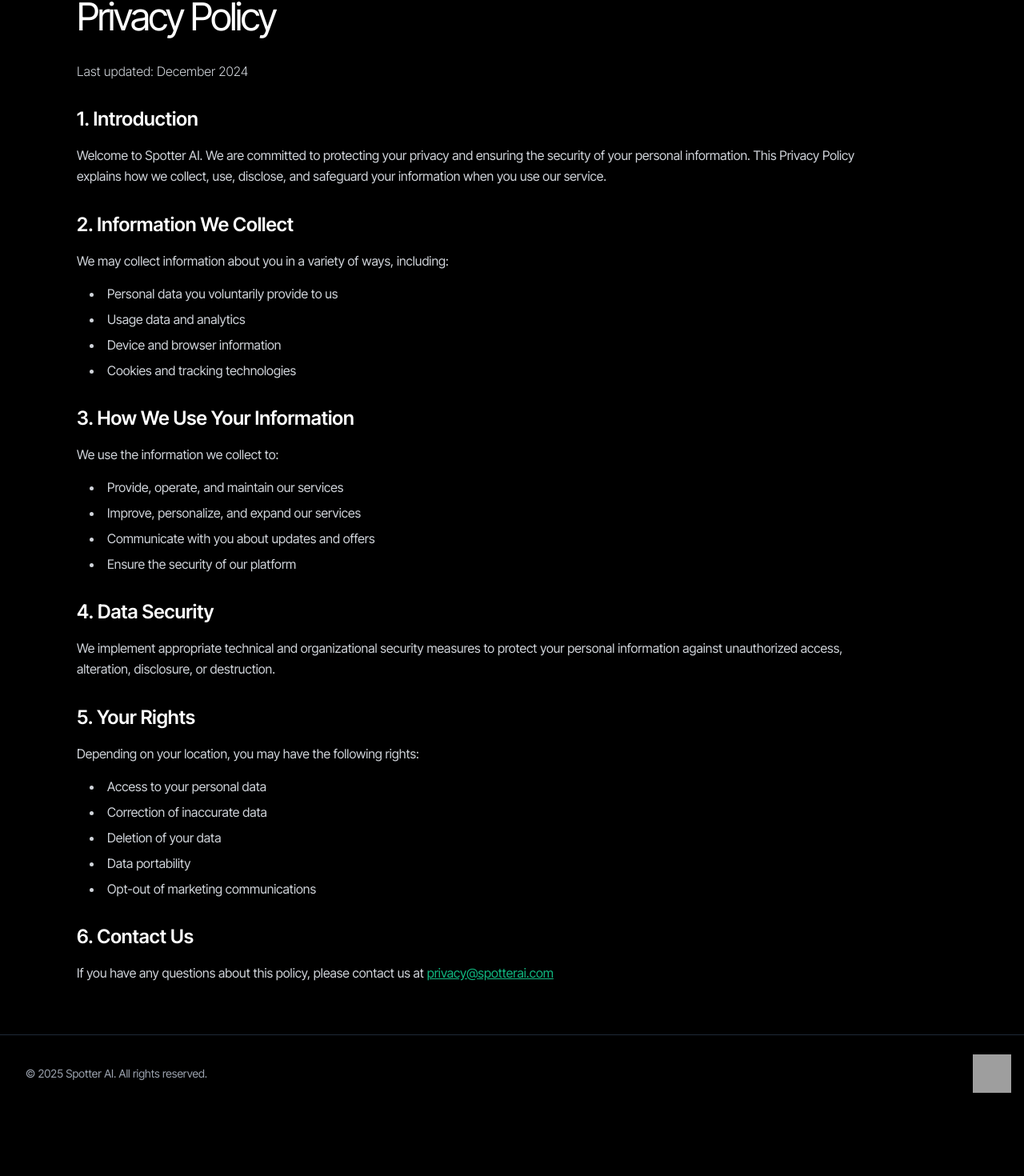
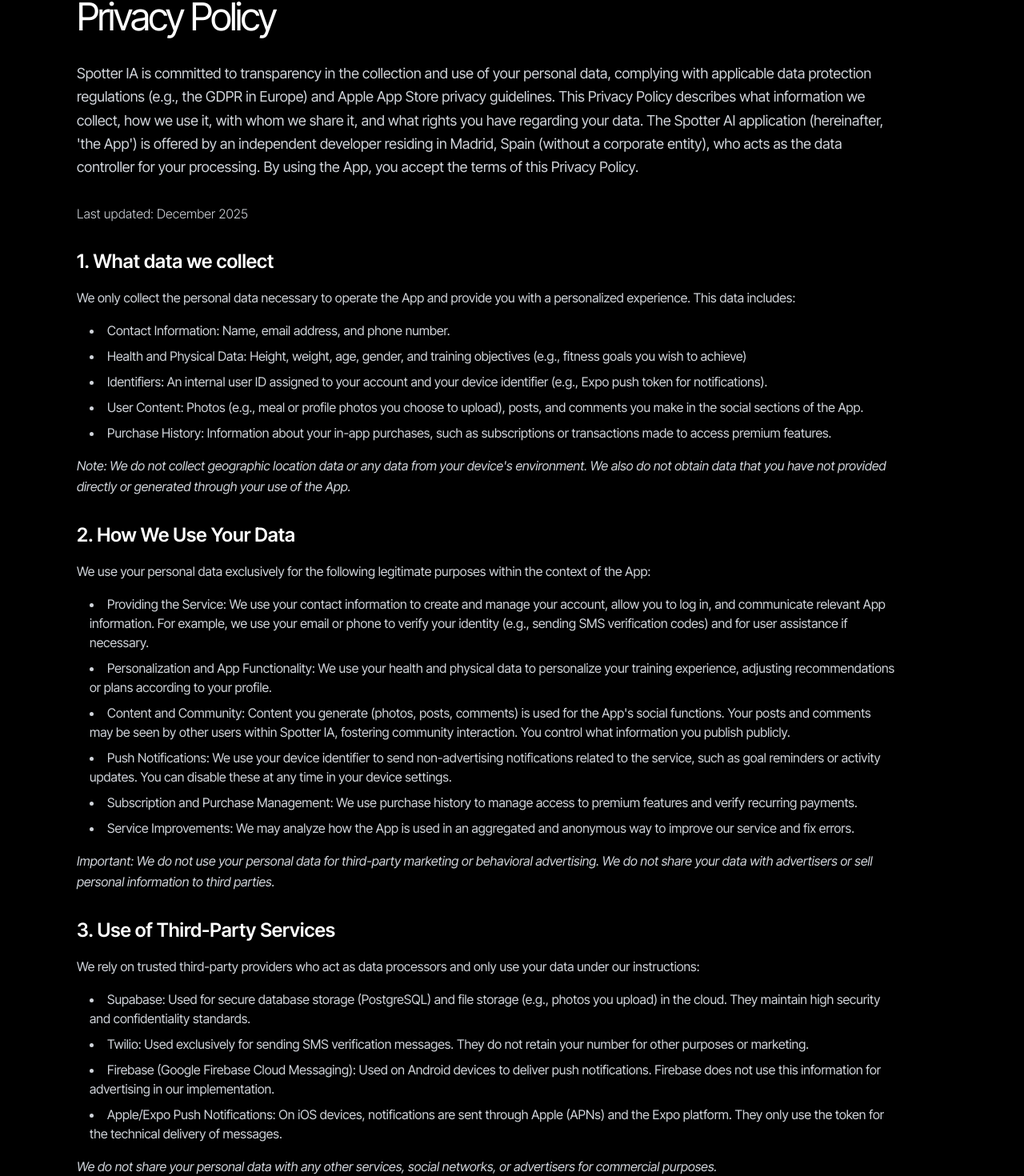
Before and after one commit to Spotter-AI-App/web-spotter, a Next.js app: page /policy in a window 1280 px wide. Shown: the part 148-1618 px from the top of the page at 80% size. Before the commit the page ends 1538 px from the top, so only its background shows below. Built offline with nearby package versions, Linux system fonts and the light colour scheme; grey boxes are pictures that could not be loaded.

Commit message:
Add Privacy Policy

```diff
--- a/app/page.tsx
+++ b/app/page.tsx
@@ -1,5 +1,4 @@
 import Hero from "components/Hero";
-import Features from "components/Features";
 import Section from "components/Section";
 import Customers from "components/Customers";
 import Image from "next/image";
@@ -10,24 +9,19 @@
   return (
     <>
       <Hero />
-      <Features />
       <Section
         leftHalf={
           <>
             <h2 className="text-2xl sm:text-3xl md:text-4xl lg:text-5xl text-gray-900 dark:text-white mb-4">
-              Effortlessly highlight the key features of your app
+              Include here screenshots
             </h2>
-            <p className="text-xl font-light">
-              Our app makes it easy to showcase your key features. With customizable sections, you can highlight the
-              most important aspects of your product. More to come.
-            </p>
           </>
         }
         rightHalf={
           <Image src={"/products/phone.png"} alt="section-image" width={500} height={100} className="w-1/2 h-auto" />
         }
       />
-      <Customers />
+{/*       <Customers />
       <Section
         leftHalf={<Accordion />}
         rightHalf={
@@ -41,7 +35,7 @@
             </p>
           </div>
         }
-      />
+      /> */}
       <Download />
     </>
   );
--- a/app/policy/page.tsx
+++ b/app/policy/page.tsx
@@ -2,55 +2,81 @@
 
 const policySections = [
   {
-    title: "Introduction",
-    content:
-      "Welcome to Spotter AI. We are committed to protecting your privacy and ensuring the security of your personal information. This Privacy Policy explains how we collect, use, disclose, and safeguard your information when you use our service.",
+    title: "What data we collect",
+    content: "We only collect the personal data necessary to operate the App and provide you with a personalized experience.  This data includes:",
+    list: [
+      "Contact Information: Name, email address, and phone number.",
+      "Health and Physical Data: Height, weight, age, gender, and training objectives (e.g., fitness goals you wish to achieve)",
+      "Identifiers: An internal user ID assigned to your account and your device identifier (e.g., Expo push token for notifications).",
+      "User Content: Photos (e.g., meal or profile photos you choose to upload), posts, and comments you make in the social sections of the App.",
+      "Purchase History: Information about your in-app purchases, such as subscriptions or transactions made to access premium features.",
+    ],
+    note: "Note: We do not collect geographic location data or any data from your device's environment. We also do not obtain data that you have not provided directly or generated through your use of the App."
   },
   {
-    title: "Information We Collect",
-    content: "We may collect information about you in a variety of ways, including:",
+    title: "How We Use Your Data",
+    content: "We use your personal data exclusively for the following legitimate purposes within the context of the App:",
     list: [
-      "Personal data you voluntarily provide to us",
-      "Usage data and analytics",
-      "Device and browser information",
-      "Cookies and tracking technologies",
+      "Providing the Service: We use your contact information to create and manage your account, allow you to log in, and communicate relevant App information. For example, we use your email or phone to verify your identity (e.g., sending SMS verification codes) and for user assistance if necessary.",
+      "Personalization and App Functionality: We use your health and physical data to personalize your training experience, adjusting recommendations or plans according to your profile.",
+      "Content and Community: Content you generate (photos, posts, comments) is used for the App's social functions. Your posts and comments may be seen by other users within Spotter IA, fostering community interaction. You control what information you publish publicly.",
+      "Push Notifications: We use your device identifier to send non-advertising notifications related to the service, such as goal reminders or activity updates. You can disable these at any time in your device settings.",
+      "Subscription and Purchase Management: We use purchase history to manage access to premium features and verify recurring payments.",
+      "Service Improvements: We may analyze how the App is used in an aggregated and anonymous way to improve our service and fix errors.",
+    ],
+    note:"Important: We do not use your personal data for third-party marketing or behavioral advertising. We do not share your data with advertisers or sell personal information to third parties."
+  },
+  {
+    title: "Use of Third-Party Services",
+    content:
+      "We rely on trusted third-party providers who act as data processors and only use your data under our instructions:",
+    list:[
+        "Supabase: Used for secure database storage (PostgreSQL) and file storage (e.g., photos you upload) in the cloud. They maintain high security and confidentiality standards.",
+        "Twilio: Used exclusively for sending SMS verification messages. They do not retain your number for other purposes or marketing.",
+        "Firebase (Google Firebase Cloud Messaging): Used on Android devices to deliver push notifications. Firebase does not use this information for advertising in our implementation.",
+        "Apple/Expo Push Notifications: On iOS devices, notifications are sent through Apple (APNs) and the Expo platform. They only use the token for the technical delivery of messages.",
+    ],
+    note:"We do not share your personal data with any other services, social networks, or advertisers for commercial purposes."
+    },
+  {
+    title: "Data Retention and Deletion",
+    content: "We retain your data only as long as necessary to provide the service or as required by law.",
+    list: [
+      "Active Account: Data is kept while you maintain an active account to operate the App.",
+      "Deleted Account: If you delete your account, we permanently delete all your personal data. Spotter IA provides a simple 'Delete Account' mechanism within the App. This action is irreversible.",
     ],
   },
   {
-    title: "How We Use Your Information",
-    content: "We use the information we collect to:",
-    list: [
-      "Provide, operate, and maintain our services",
-      "Improve, personalize, and expand our services",
-      "Communicate with you about updates and offers",
-      "Ensure the security of our platform",
+    title:"Your Rights",
+    content:"As a user, you have the right to:",
+    list:[
+        "Access: Review the information in your account or request an electronic copy.",
+        "Rectification: Correct or update inaccurate data directly in the App.",
+        "Erasure: Delete your account and all associated data at any time.",
+        "Object/Limit Processing: Request restrictions on how your data is treated in certain circumstances.",
+        "Portability: Request your data in a structured, machine-readable format.",
+        "Withdraw Consent: Withdraw any previously given consent at any time.",
+        "Complain: File a claim with a control authority, such as the Spanish Data Protection Agency (AEPD).",
     ],
+    note:"To exercise these rights, you can use the tools in the App or contact us via email."
   },
   {
-    title: "Data Security",
-    content:
-      "We implement appropriate technical and organizational security measures to protect your personal information against unauthorized access, alteration, disclosure, or destruction.",
-  },
-  {
-    title: "Your Rights",
-    content: "Depending on your location, you may have the following rights:",
-    list: [
-      "Access to your personal data",
-      "Correction of inaccurate data",
-      "Deletion of your data",
-      "Data portability",
-      "Opt-out of marketing communications",
+    title:"Security and Minors",
+    list:[
+        "Security: We use HTTPS/TLS encryption for communication and encryption at rest for stored data.",
+        "Minors: The App is directed exclusively at users over 14 years of age. We do not knowingly collect data from children under 14.",
     ],
   },
 ];
 
-export default function PolicyPage() {
+export default function PrivacyTermsPage() {
   return (
     <PrivacyTerms
       title="Privacy Policy"
-      lastUpdated="December 2024"
+      subtitle= "Spotter IA is committed to transparency in the collection and use of your personal data, complying with applicable data protection regulations (e.g., the GDPR in Europe) and Apple App Store privacy guidelines. This Privacy Policy describes what information we collect, how we use it, with whom we share it, and what rights you have regarding your data. The Spotter AI application (hereinafter, 'the App') is offered by an independent developer residing in Madrid, Spain (without a corporate entity), who acts as the data controller for your processing. By using the App, you accept the terms of this Privacy Policy."
+      lastUpdated="December 2025"
       sections={policySections}
-      contactEmail="privacy@spotterai.com"
+      contactEmail="alfonsomayoral29@gmail.com"
     />
   );
 }
--- a/components/PrivacyTerms.tsx
+++ b/components/PrivacyTerms.tsx
@@ -2,33 +2,35 @@
   title: string;
   content: string;
   list?: string[];
+  note?: string;
 };
 
 type PrivacyTermsProps = {
   title?: string;
+  subtitle?: string;
   lastUpdated?: string;
   sections: PolicySection[];
   contactEmail?: string;
 };
 
-export default function PrivacyTerms({
-  title = "Privacy Policy",
-  lastUpdated = "December 2024",
-  sections,
-  contactEmail,
-}: PrivacyTermsProps) {
+export default function PrivacyTerms(props: PrivacyTermsProps) {
   return (
     <section className="my-16 mx-4 sm:mx-8 md:mx-16 lg:mx-24 max-w-4xl lg:max-w-5xl">
       <h1 className="font-sans text-3xl tracking-tighter sm:text-4xl md:text-5xl dark:text-white mb-8">
-        {title}
+        {props.title}
       </h1>
+      {props.subtitle && (
+        <p className="text-lg text-gray-600 dark:text-gray-300 mb-8 leading-relaxed">
+          {props.subtitle}
+        </p>
+      )}
 
       <p className="text-gray-600 dark:text-gray-300 mb-8 font-light">
-        Last updated: {lastUpdated}
+        Last updated: {props.lastUpdated}
       </p>
 
       <div className="space-y-8">
-        {sections.map((section, index) => (
+        {props.sections.map((section, index) => (
           <article key={index}>
             <h2 className="text-xl sm:text-2xl font-semibold dark:text-white mb-4">
               {index + 1}. {section.title}
@@ -43,25 +45,38 @@
                 ))}
               </ul>
             )}
+            {section.note && (
+            <p className="text-gray-600 dark:text-gray-300 leading-relaxed mt-4">
+              <i>{section.note}</i>
+            </p>
+            )}
           </article>
         ))}
 
-        {contactEmail && (
+        {props.contactEmail && (
           <article>
             <h2 className="text-xl sm:text-2xl font-semibold dark:text-white mb-4">
-              {sections.length + 1}. Contact Us
+              {props.sections.length + 1}. Contact
             </h2>
             <p className="text-gray-600 dark:text-gray-300 leading-relaxed">
-              If you have any questions about this policy, please contact us at{" "}
-              <a
-                href={`mailto:${contactEmail}`}
+              If you have questions, concerns, or requests related to your privacy or this Privacy Policy, please do not hesitate to contact us. The developer responsible for Spotter AI will attend to your inquiry promptly.
+              <br />
+              Contact address:               <a
+                href={`mailto:${props.contactEmail}`}
                 className="text-emerald hover:text-primary transition-colors underline"
               >
-                {contactEmail}
+                {props.contactEmail}
               </a>
+              <br />
+              You can also use this email to exercise your data protection rights or for any communication regarding your personal data. We will address all inquiries as quickly as possible and always within legal timeframes.
             </p>
           </article>
         )}
+        <article>
+          <p className="text-gray-600 dark:text-gray-300 leading-relaxed">
+            <i>This Privacy Policy has been drafted clearly and in accordance with legal and App Store requirements to ensure you know how your data is handled when using Spotter AI. We strive to protect your information and respect your privacy at all times.</i>
+          </p>
+        </article>
       </div>
     </section>
   );
```
